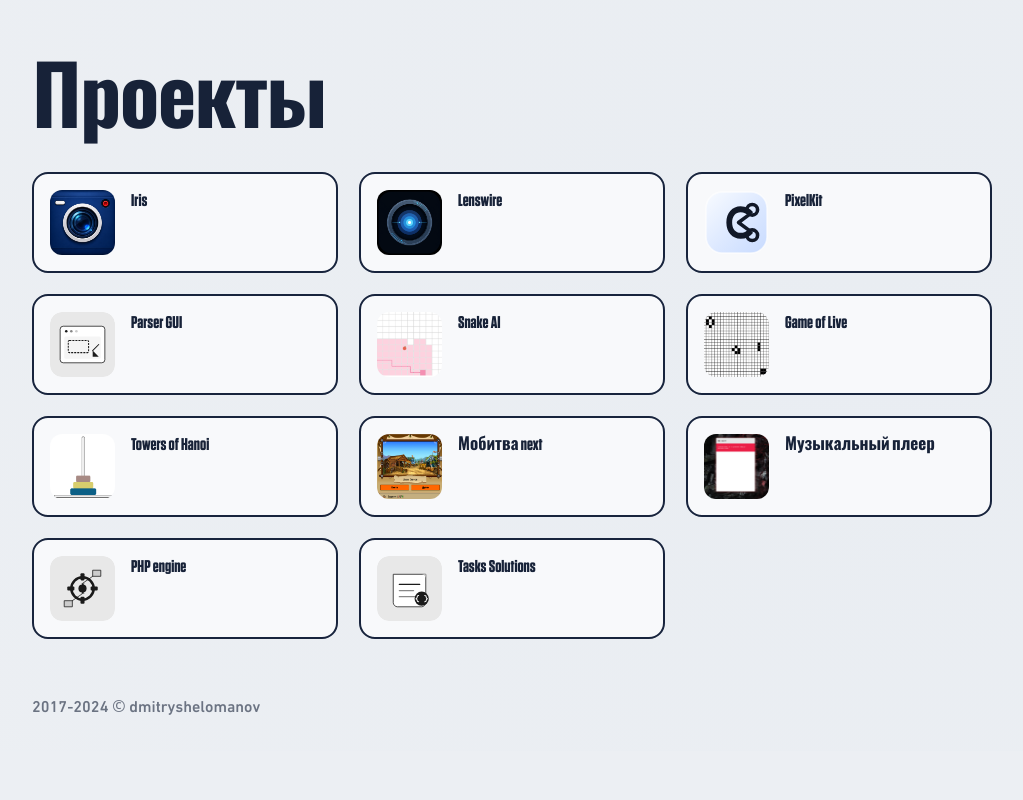
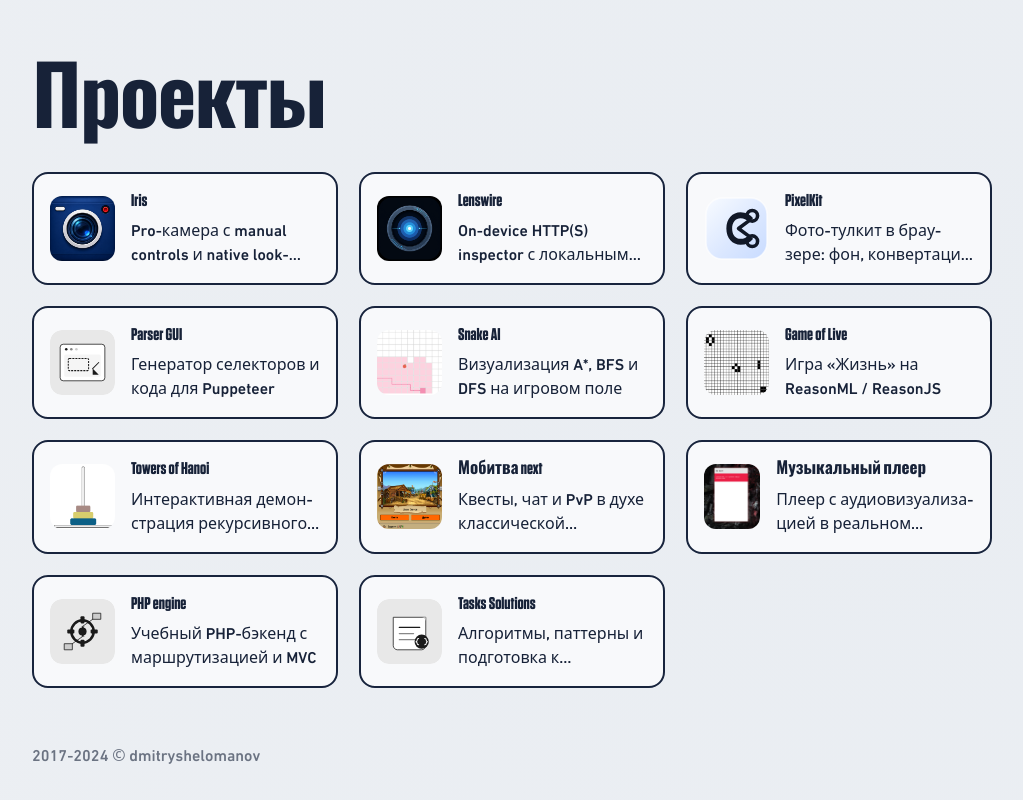
Before and after one commit to dmitryshelomanov/dmitryshelomanov.github.io, a React (Vite) app: page / in a window 1280 px wide. Shown: the part 2219-3019 px from the top of the page, without its empty margins (128-1151 px from the left). Before the commit the page ends 2970 px from the top, so only its background shows below. Built offline with nearby package versions, Linux system fonts and the light colour scheme; a web font is replaced by a local one.

Commit message:
feat(projects): show short descriptions on the main list
Add one-line blurbs under each project title, clamped to two lines.

```diff
--- a/src/pages/next/Main/Page.tsx
+++ b/src/pages/next/Main/Page.tsx
@@ -212,9 +212,12 @@ export function MainPage() {
           <li key={it.link}>
             <Card interactive className="flex gap-4 items-start p-4">
               <img src={it.logo} alt="" width={it.width} height={it.height} />
-              <h3>
-                <Link to={it.link}>{it.title}</Link>
-              </h3>
+              <div className="flex flex-col gap-2">
+                <h3>
+                  <Link to={it.link}>{it.title}</Link>
+                </h3>
+                <p className="line-clamp-2">{it.description}</p>
+              </div>
             </Card>
           </li>
         ))}
--- a/src/pages/next/Main/projects.tsx
+++ b/src/pages/next/Main/projects.tsx
@@ -4,6 +4,7 @@ export const projects = [
     width: 1024,
     height: 1024,
     title: "Iris",
+    description: "Pro-камера с manual controls и native look-bake",
     link: "/p/iris",
   },
   {
@@ -11,6 +12,7 @@ export const projects = [
     width: 1024,
     height: 1024,
     title: "Lenswire",
+    description: "On-device HTTP(S) inspector с локальным MITM",
     link: "/p/lenswire",
   },
   {
@@ -18,14 +20,15 @@ export const projects = [
     width: 256,
     height: 256,
     title: "PixelKit",
+    description: "Фото-тулкит в браузере: фон, конвертация, сжатие",
     link: "/p/pixelkit",
   },
-
   {
     logo: "/logo/parserLogo.svg",
     width: 256,
     height: 256,
     title: "Parser GUI",
+    description: "Генератор селекторов и кода для Puppeteer",
     link: "/p/parser",
   },
   {
@@ -33,6 +36,7 @@ export const projects = [
     width: 422,
     height: 422,
     title: "Snake AI",
+    description: "Визуализация A*, BFS и DFS на игровом поле",
     link: "/p/snake/",
   },
   {
@@ -40,6 +44,7 @@ export const projects = [
     width: 500,
     height: 494,
     title: "Game of Live",
+    description: "Игра «Жизнь» на ReasonML / ReasonJS",
     link: "/p/gameOfLive",
   },
   {
@@ -47,6 +52,7 @@ export const projects = [
     width: 452,
     height: 430,
     title: "Towers of Hanoi",
+    description: "Интерактивная демонстрация рекурсивного алгоритма",
     link: "/p/towers",
   },
   {
@@ -54,6 +60,7 @@ export const projects = [
     width: 964,
     height: 868,
     title: "Мобитва next",
+    description: "Квесты, чат и PvP в духе классической «Мобитвы»",
     link: "/p/mobilefight",
   },
   {
@@ -61,6 +68,7 @@ export const projects = [
     width: 1072,
     height: 1240,
     title: "Музыкальный плеер",
+    description: "Плеер с аудиовизуализацией в реальном времени",
     link: "/p/player",
   },
   {
@@ -68,6 +76,7 @@ export const projects = [
     width: 256,
     height: 256,
     title: "PHP engine",
+    description: "Учебный PHP-бэкенд с маршрутизацией и MVC",
     link: "/p/engine",
   },
   {
@@ -75,6 +84,7 @@ export const projects = [
     width: 256,
     height: 256,
     title: "Tasks Solutions",
+    description: "Алгоритмы, паттерны и подготовка к собеседованиям",
     link: "/p/tasks-solutions",
   },
 ];
```
